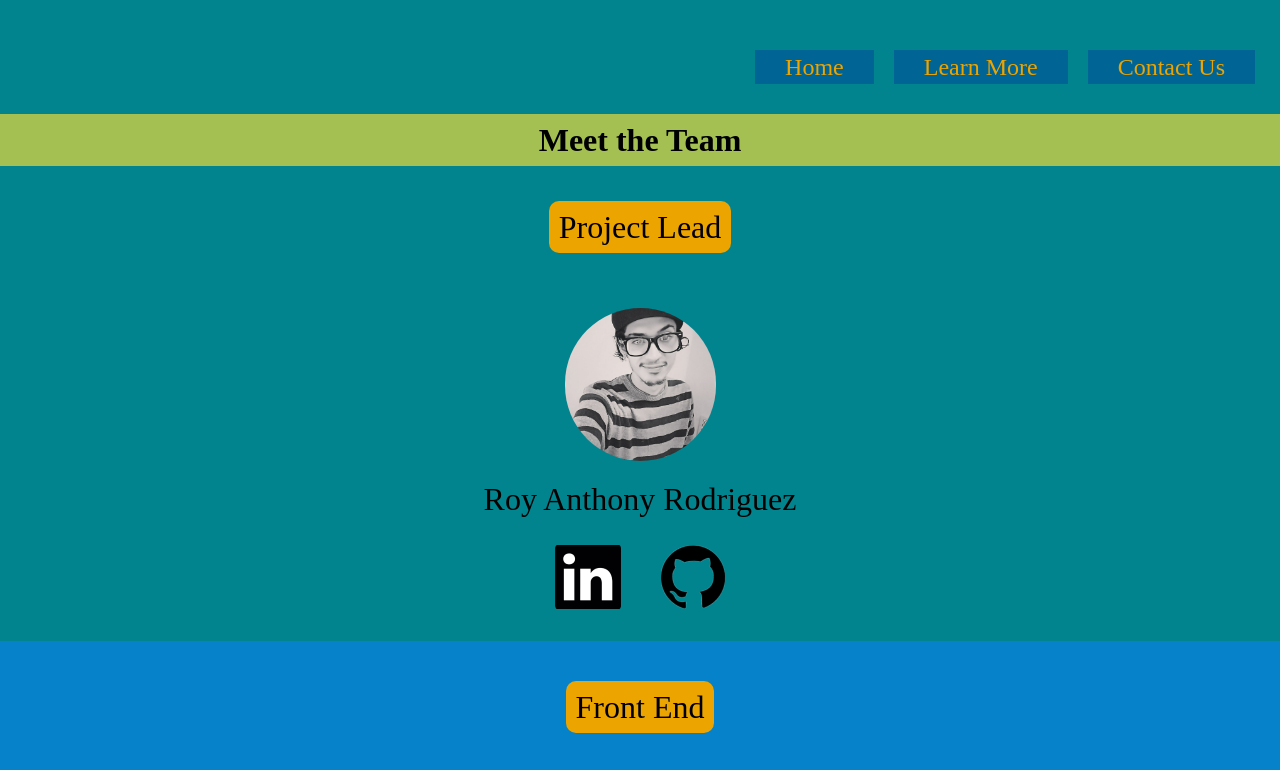
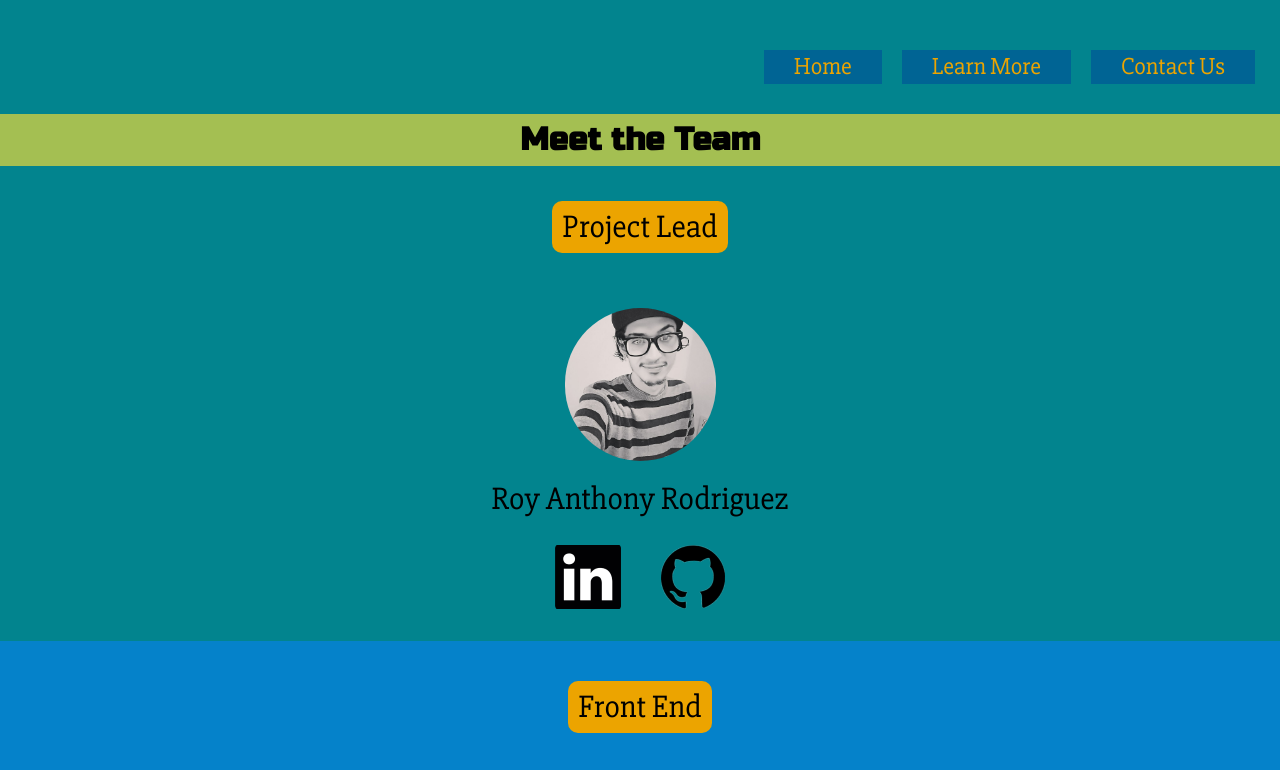
Before and after one commit to BW-Weight-Lifting-Journal1/Marketing-Page3, a plain HTML site: page AboutUs.html in a window 1280 px wide. Shown: the top 770 px of the page. Drawn offline with Linux system fonts and the light colour scheme.

Commit message:
Finished (#7)
* more files

* modified focusing on Main Page

* saving files

* pushing

* finializing some files

* Finished

* added url Start

* fixing code aboutus.html

* Finalized Start and Files

* finished

```diff
--- a/AboutUs.html
+++ b/AboutUs.html
@@ -3,26 +3,14 @@
   <head>
     <meta charset="utf-8" />
     <meta name="viewport" content="width=device-width, initial-scale=1" />
+
     <title>About Us</title>
 
-    <!-- Slabo Font -->
+    <!-- Slabo 27px/Bebas Neue/Russo One Font -->
     <link
-      href="https://fonts.googleapis.com/css?family=Slabo+27px&display=swap"
+      href="https://fonts.googleapis.com/css?family=Slabo+27px|Bebas+Neue|Russo+One"
       rel="stylesheet"
     />
-
-    <!-- Bebas Neue Font -->
-    <link
-      href="https://fonts.googleapis.com/css?family=Bebas+Neue&display=swap"
-      rel="stylesheet1"
-    />
-
-    <!-- Russo One Font -->
-    <link
-      href="https://fonts.googleapis.com/css?family=Russo+One&display=swap"
-      rel="stylesheet2"
-    />
-
     <link rel="stylesheet" href="css/index.css" />
   </head>
   <!-- // Nav and Title // -->
--- a/less/global.less
+++ b/less/global.less
@@ -9,15 +9,18 @@ html {
 
 html,
 body {
-  font-family: "Slabo+27px&display=swap";
+  font-family: "Slabo 27px";
 }
 
-h1,
+h1 {
+  font-family: "Russo One";
+}
+
 h2,
 h3,
 h4,
 h5 {
-  font-family: "Russo+One&display=swap";
+  font-family: "Slabo 27px";
 }
 
 h2 {
```
Also changed, not shown: index.html (+2 -15 lines), css/index.css.
